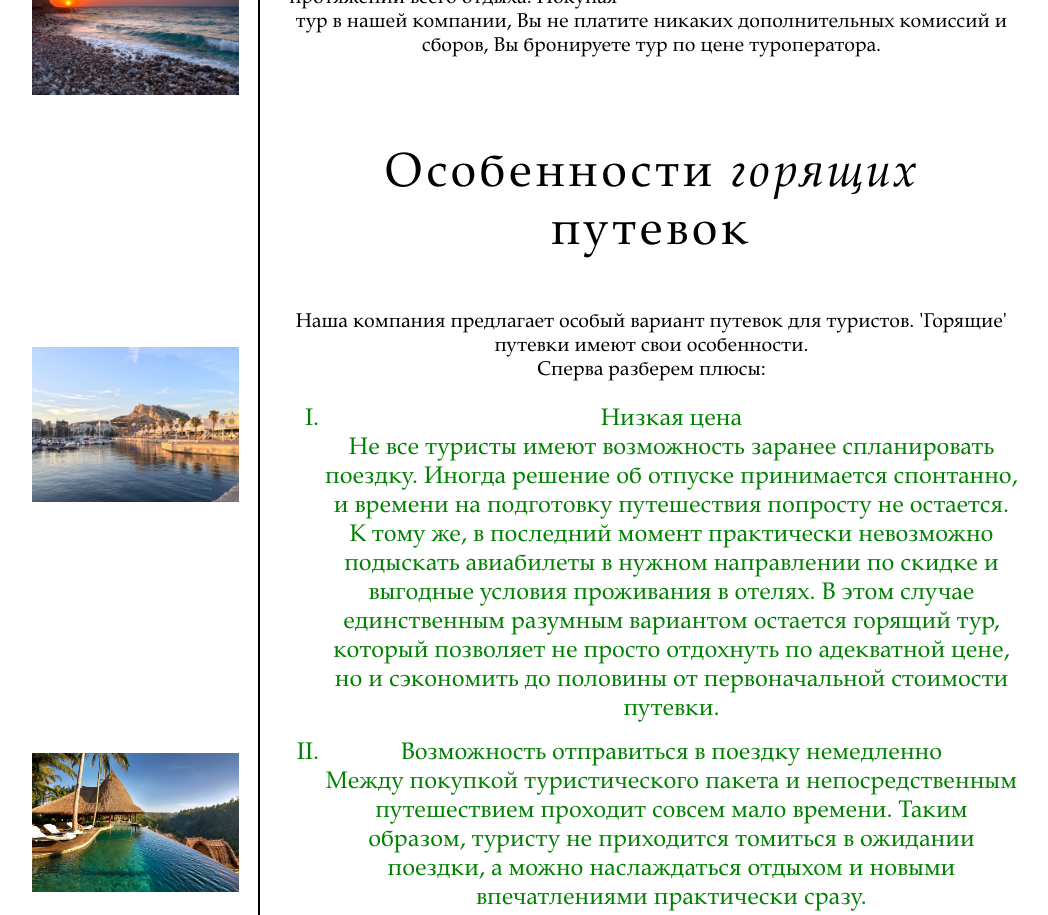
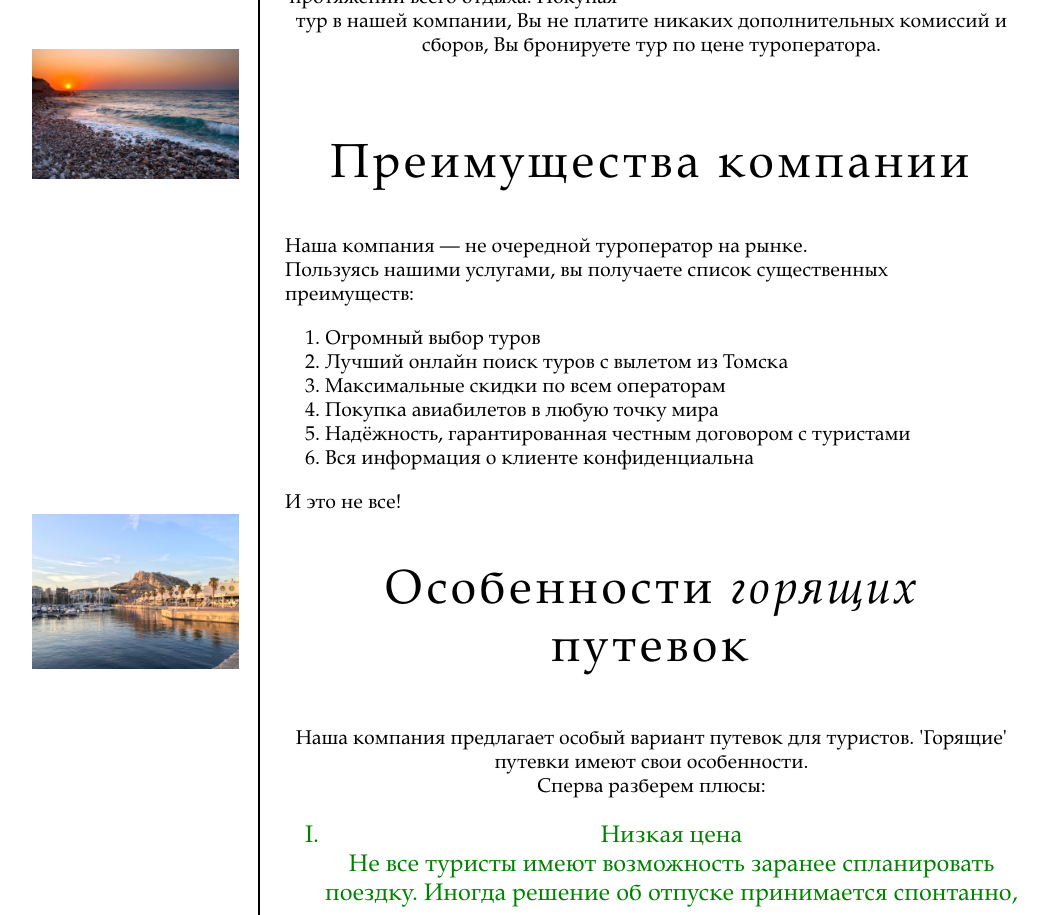
Before and after one commit to Locked15/Landing-Page, a React (Create React App) app: page / in a window 1280 px wide. Shown: the part 1280-2195 px from the top of the page, without its empty margins (8-1056 px from the left). Built offline with nearby package versions, Linux system fonts and the light colour scheme.

Commit message:
Added 'Benefits' component.

```diff
--- /dev/null
+++ b/src/Components/Body/Benefits.js
@@ -0,0 +1,27 @@
+import React from 'react';
+import './Styles/general.css';
+
+function Benefits() {
+    return (
+        <div>
+            <h2 className='header-text'>Преимущества компании</h2>
+            <p style={{ textAlign: 'left' }}>
+                Наша компания — не очередной туроператор на рынке.<br/>
+                Пользуясь нашими услугами, вы получаете список существенных преимуществ:
+
+                <ol>
+                    <li value={1}>Огромный выбор туров</li>
+                    <li value={2}>Лучший онлайн поиск туров с вылетом из Томска</li>
+                    <li value={3}>Максимальные скидки по всем операторам</li>
+                    <li value={4}>Покупка авиабилетов в любую точку мира</li>
+                    <li value={5}>Надёжность, гарантированная честным договором с туристами</li>
+                    <li value={6}>Вся информация о клиенте конфиденциальна</li>
+                </ol>
+
+                И это не все!
+            </p>
+        </div>
+    )
+}
+
+export default Benefits;
--- a/src/Components/Body/MainContent.js
+++ b/src/Components/Body/MainContent.js
@@ -1,11 +1,13 @@
 import React from 'react';
 import AboutCompany from './AboutCompany';
+import Benefits from './Benefits';
 import HotToursFeatures from './HotToursFeatures';
 
 function MainContent() {
     return (
         <main style={{maxWidth: '57.25%'}}>
             <AboutCompany />
+            <Benefits />
 
             <HotToursFeatures />
         </main>
```
Also changed, not shown: src/Components/Body/AboutCompany.js (+10 -6 lines).
